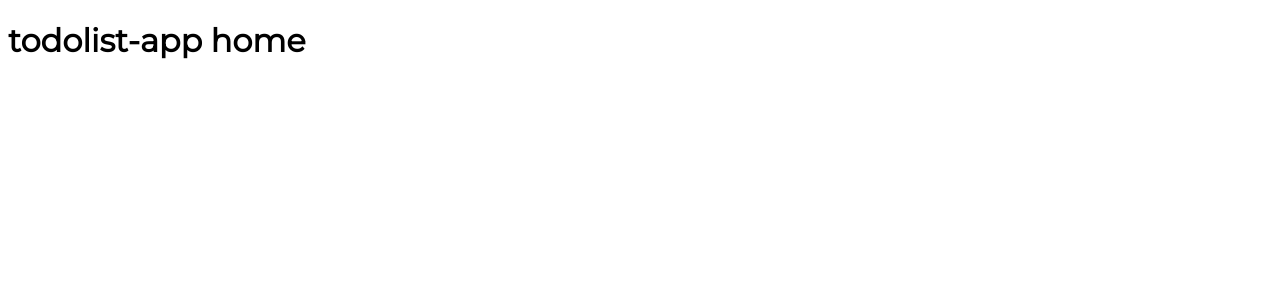
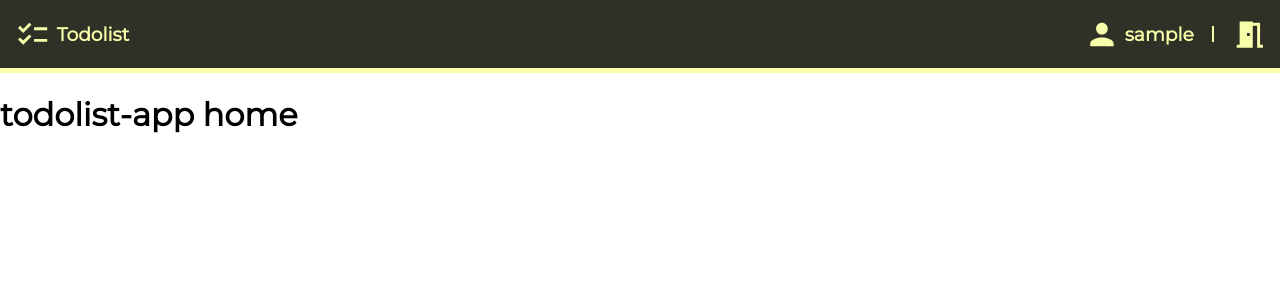
Before and after one commit to Luigi1802/todolist-app, a React (Create React App) app in the folder frontend/: page / in a window 1280 px wide. Shown: the top 300 px of the page. Built offline with nearby package versions, Linux system fonts and the light colour scheme; sample sign-in values are in the browser's storage.

Commit message:
ajout de la navbar

```diff
--- a/frontend/src/components/Navbar.js
+++ b/frontend/src/components/Navbar.js
@@ -1,10 +1,46 @@
+// Composant de la barre de navigation
 import React from 'react';
+import ChecklistIcon from '@mui/icons-material/Checklist';
+import PersonIcon from '@mui/icons-material/Person';
 import '../styles/Navbar.css';
+import MeetingRoomIcon from '@mui/icons-material/MeetingRoom';
+import { useNavigate } from "react-router-dom";
+import { authService } from '../services/authService';
 
 const Navbar = () => {
+    // variables
+    const userName = authService.getUsername();
+    const navigate = useNavigate();
+
+    // fonctions
+    const handleLogout = () => {
+        authService.logout();
+        navigate('/login');
+    }
+
+    // affichage
     return (
-        <div className='Navbar'>
+        <div className="Navbar">
+            <div className="navbarSplit">
+                <div className="navBarTitle">
+                    <ChecklistIcon className="navbarIcon" fontSize="large"/>
+                    <h3>Todolist</h3>
+                </div>
+            </div>
+            <div className="navbarSplit">
+                <div className="navBarUser">
+                    <PersonIcon className="navbarIcon" fontSize="large"/>
+                    <h3>{userName}</h3>
+                </div>
+                <div className="navBarDivider"><p></p></div>
+                <div className="navBarLogout">
+                    <MeetingRoomIcon
+                        className="navbarIcon"
+                        sx={{fontSize: 35, cursor: 'pointer',  mt:'15%'}}
+                        onClick={handleLogout}/>
 
+                </div>
+            </div>
         </div>
     );
 };
--- a/frontend/src/pages/Home.js
+++ b/frontend/src/pages/Home.js
@@ -1,9 +1,11 @@
 import React from 'react';
 import '../styles/Home.css';
+import Navbar from '../components/Navbar';
 
 const Home = () => {
     return (
         <div className='Home'>
+            <Navbar />
             <h1>todolist-app home</h1>
         </div>
     );
--- a/frontend/src/pages/Login.js
+++ b/frontend/src/pages/Login.js
@@ -39,6 +39,7 @@ function Login() {
         authService.login(credentials)
             .then(res => {
                 authService.saveToken(res.data.jwt);
+                authService.saveUsername(res.data.user.username);
                 navigate('/');
             })
             .catch(error => {
--- a/frontend/src/services/authService.js
+++ b/frontend/src/services/authService.js
@@ -12,7 +12,7 @@ const register = (credentials) => {
 
 let logout = () => {
     localStorage.removeItem('AuthToken');
-    localStorage.removeItem('UserId');
+    localStorage.removeItem('Username');
 }
 
 let isLogged = () => {
@@ -22,6 +22,10 @@ let isLogged = () => {
 
 let saveToken = (token) => {
     localStorage.setItem('AuthToken', token);
+}
+
+let saveUsername = (name) => {
+    localStorage.setItem('Username', name);
 }
 
 let getToken = () => {
@@ -46,5 +50,5 @@ let getUsername = () => {
 // }
 
 export const authService = {
-    login, saveToken, logout, isLogged, getToken, getUserId, register, getUsername
+    login, saveToken, logout, isLogged, getToken, getUserId, register, getUsername, saveUsername
 }
--- a/frontend/src/styles/Navbar.css
+++ b/frontend/src/styles/Navbar.css
@@ -0,0 +1,42 @@
+.Navbar {
+    padding-top: 0.3%;
+    padding-bottom: 0.3%;
+    color: #f7ffab;
+    background-color: #303126;
+    border-bottom: solid 5px #f7ffab;
+    display: flex;
+    justify-content: space-between;
+    flex-direction: row;
+    align-items: center;
+    width: 100%;
+}
+
+.navbarSplit, .navBarTitle, .navBarUser, .navbarLogout {
+    margin-left: 0.5%;
+    margin-right: 1%;
+    flex-direction: row;
+    align-items: center;
+    display: flex;
+    width: 100%;
+}
+
+.navBarTitle {
+    justify-content: flex-start;
+}
+
+.navBarUser {
+    justify-content: end;
+}
+
+.navbarIcon {
+    color: #f7ffab;
+    padding-left: 1%;
+    padding-right: 1%;
+}
+
+.navBarDivider{
+    width: 1%;
+    height: 100%;
+    border-left: 2px #f7ffab solid;
+    margin-inline: 2%;
+}
--- a/frontend/src/styles/index.css
+++ b/frontend/src/styles/index.css
@@ -2,11 +2,8 @@ body {
     font-family: 'Montserrat';
 }
 
-#root {
+html, body, .App, .App>div {
+    margin: 0;
     height: 100vh;
+    width: 100%;
 }
-
-html, body, .App, .App>div {
-    margin-top: 0;
-    height: 100vh;
-}
```
